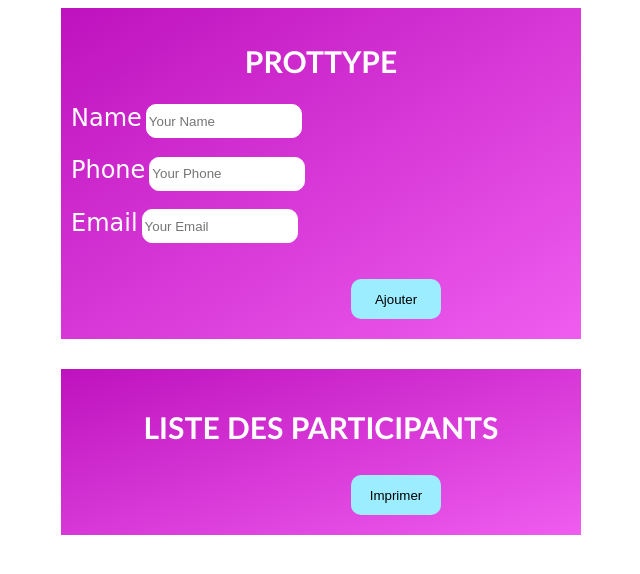
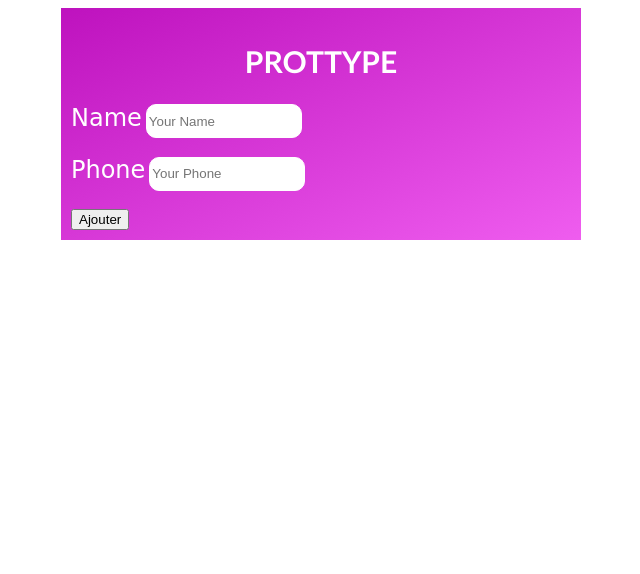
Before and after one commit to AKHRIFJaafar/Projet-3_Formulaire-Inscription, a PHP site: page / in a window 1280 px wide. Shown: the top 574 px of the page, without its empty margins (319-959 px from the left). Run offline with PHP 8.4, Linux system fonts and the light colour scheme.

Commit message:
Prototype-Version 2

```diff
--- a/Prototype - Code Source/custom.js
+++ b/Prototype - Code Source/custom.js
@@ -1,12 +1,12 @@
-function ShowName(){
-    var name = document.getElementById("nom").value;
-    var numero = document.getElementById("numero").value;
-    var email = document.getElementById("email").value;
+// function ShowName(){
+//     var name = document.getElementById("nom").value;
+//     var numero = document.getElementById("numero").value;
+//     var email = document.getElementById("email").value;
 
-    document.getElementById("resultat").innerHTML += "Name:&nbsp&nbsp&nbsp"+name+"<br>";
+//     document.getElementById("resultat").innerHTML += "Name:&nbsp&nbsp&nbsp"+name+"<br>";
 
-    document.getElementById("resultat").innerHTML += "Number:&nbsp&nbsp&nbsp"+numero+"<br>";
+//     document.getElementById("resultat").innerHTML += "Number:&nbsp&nbsp&nbsp"+numero+"<br>";
 
-    document.getElementById("resultat").innerHTML += "Email:&nbsp&nbsp&nbsp"+email+"<br>"+"<br>"+"<br>";
+//     document.getElementById("resultat").innerHTML += "Email:&nbsp&nbsp&nbsp"+email+"<br>"+"<br>"+"<br>";
 
-}
+// }
--- a/Prototype - Code Source/index.php
+++ b/Prototype - Code Source/index.php
@@ -11,32 +11,23 @@
 
 <body>
     <div class="container">
-        <form action="traitement.php" method="POST">
+        <form action="donner.php" method="POST">
             <h2 id="prototype">PROTTYPE </h2>
 
                <label id="Label" >Name</label>
-               <input type="text" class="nom" id="nom" placeholder="Your Name" ><br><br>
+               <input type="text" class="nom" name="nom" placeholder="Your Name" ><br><br>
 
                 <label id="Label" >Phone</label>
-                <input type="text"  class="nom" id="numero" placeholder="Your Phone" ><br><br>
+                <input type="text"  class="nom" name="phone" placeholder="Your Phone"
+                ><br><br>
 
-                <label id="Label" >Email</label>
-                <input type="text" id="email" class="nom" placeholder="Your Email" ><br><br><br>
+                <!-- <label id="Label" >Email</label>
+                <input type="text" class="nom" placeholder="Your Email" ><br><br><br> -->
 
-            <input type="submit" value="Ajouter" id="ajouter" >
+            <input type="submit" value="Ajouter" >
         </form>
 
 
-    </div>
-
-
-    <div class="container2" id="resultat" >
-        <div>
-        <h3 id="prototype">LISTE DES PARTICIPANTS</h3>
-    </div>
-    <div class="container3">
-        <Button type="button" class="imprimer" id="imprimer" onclick="window.print()" >Imprimer</Button>
-    </div>
     </div>
 
 
--- a/Prototype - Code Source/style.css
+++ b/Prototype - Code Source/style.css
@@ -64,3 +64,17 @@
     }
 
 }
+table,
+td {
+    border: 1px solid #000;
+    width: 600px;
+    height: 50px;
+    margin: auto;
+
+}
+
+thead,
+tfoot {
+    background-color: #0099ff;
+    color: #fff;
+}
```
Also changed, not shown: Prototype - Code Source/donner.php (added, +35 -0 lines), Prototype - Code Source/traitement.php (deleted, +0 -51 lines).
